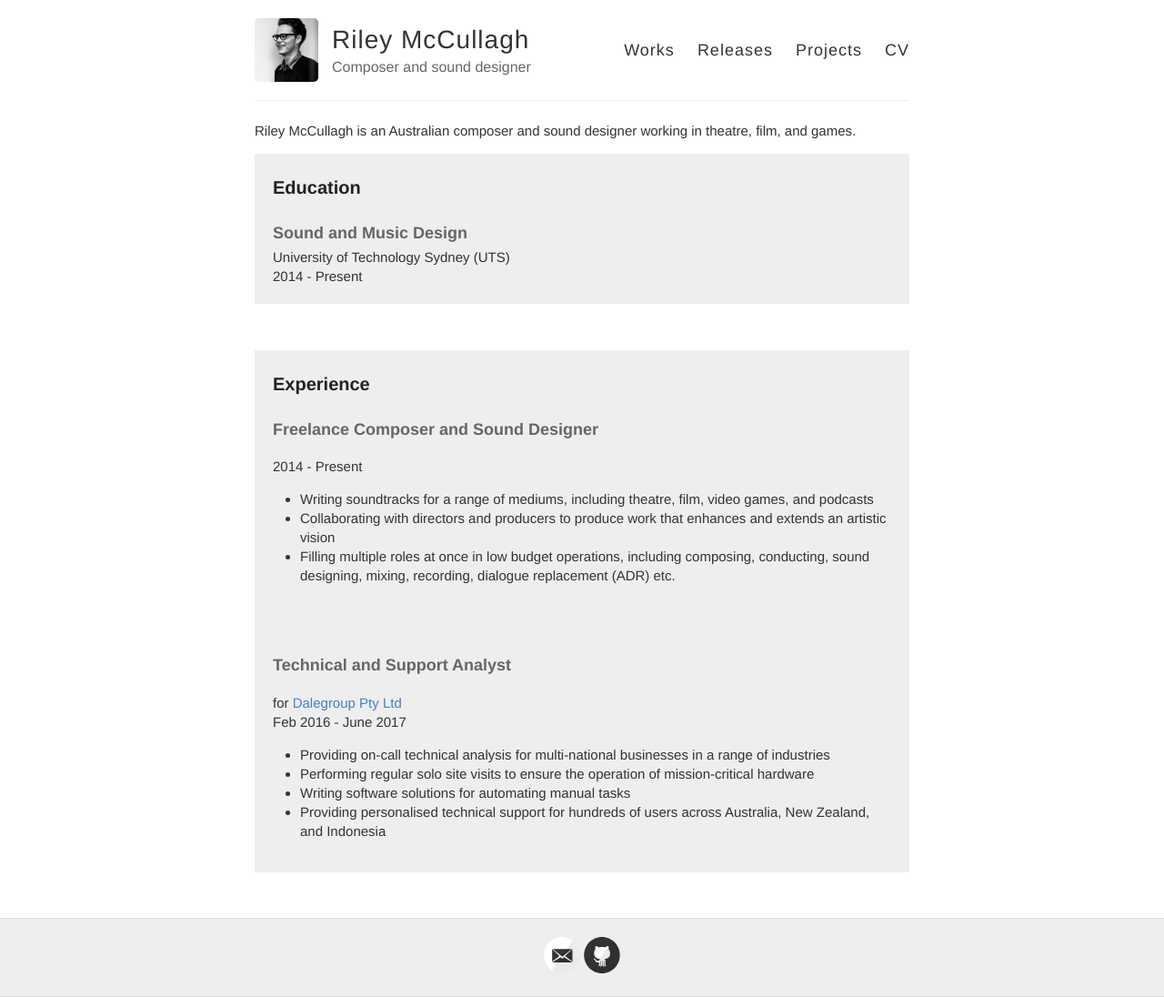
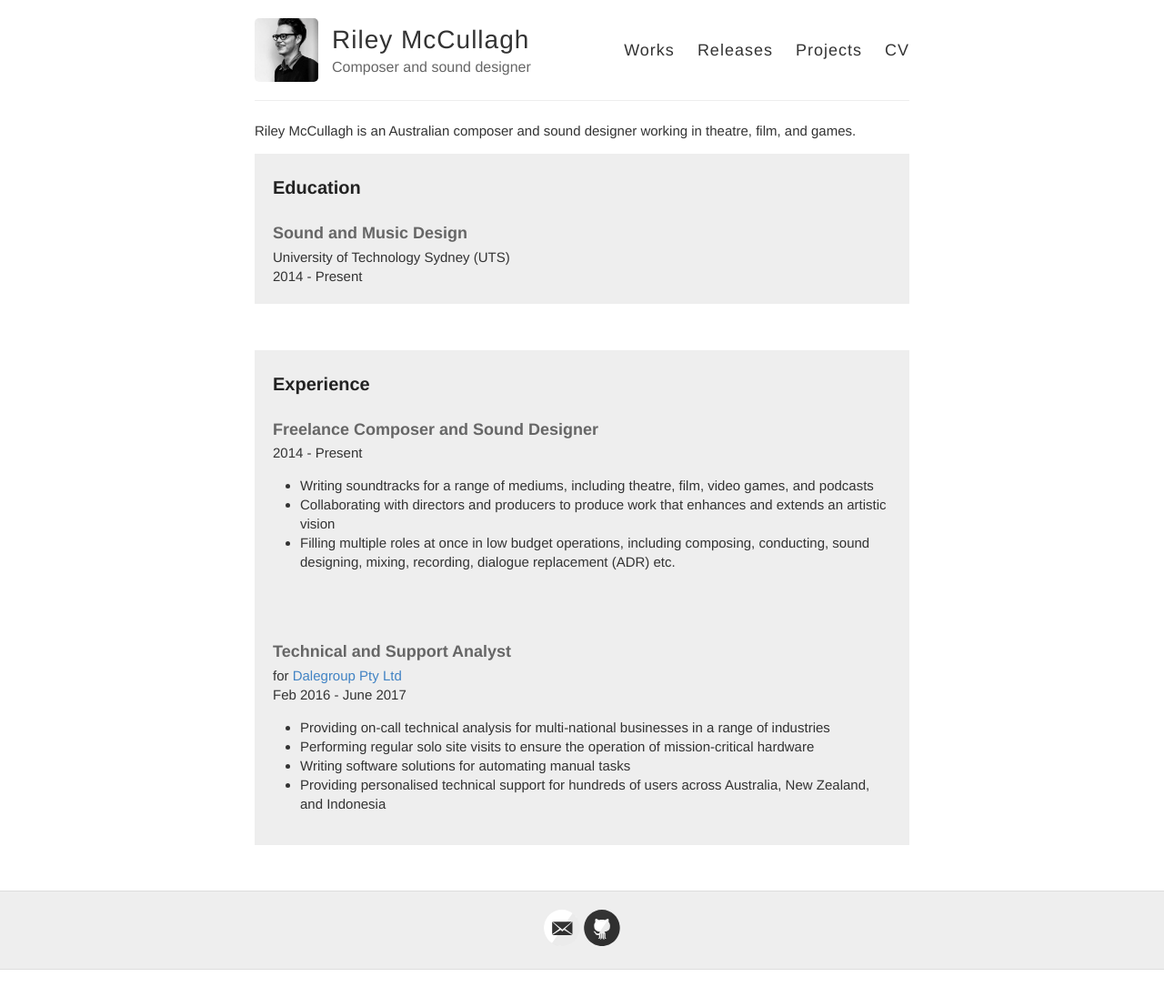
Before and after one commit to rileymccullagh/portfolio, a Jekyll site: the page built from docs/cv.md, in a window 1280 px wide. Shown: the whole page at 91% size. Built offline with Jekyll 4.4.1, drawn with Linux system fonts in a browser that asks for light colours; after the commit the page ends 1066 px from its top, so only the background shows below that.

Commit message:
bottom margin

```diff
--- a/docs/cv.md
+++ b/docs/cv.md
@@ -22,7 +22,7 @@ University of Technology Sydney (UTS)
 <div class="greybox">
 <h3 style="margin: 0px">Experience</h3>
 
-<h4>Freelance Composer and Sound Designer</h4>
+<h4 style="margin-bottom: 0px">Freelance Composer and Sound Designer</h4>
 
 2014 - Present
 <ul>
@@ -34,7 +34,7 @@ University of Technology Sydney (UTS)
 </div>
 
 <div class="greybox">
-<h4>Technical and Support Analyst</h4>
+<h4 style="margin-bottom: 0px">Technical and Support Analyst</h4>
 
 for <a href="http://dalegroup.net/">Dalegroup Pty Ltd</a>
 <br>
```
